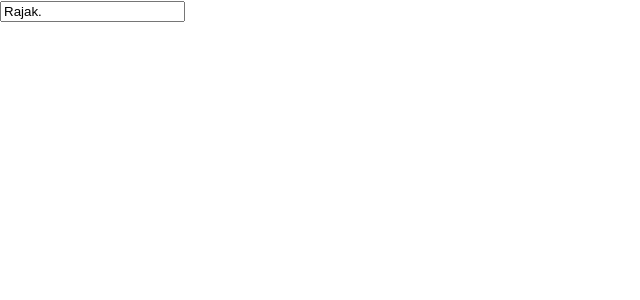
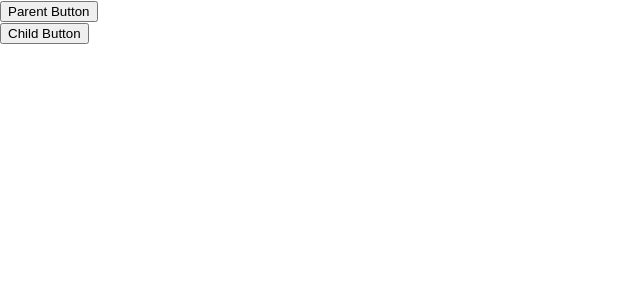
Before and after one commit to Mr-Brown-Rafi/React_Learning, a React (Create React App) app in the folder react_hooks/: page / in a window 1280 px wide. Shown: the top 300 px of the page, without its empty margins (0-640 px from the left). Built offline with nearby package versions, Linux system fonts and the light colour scheme.

Commit message:
Explored useImperative hook

```diff
--- a/react_hooks/src/App.js
+++ b/react_hooks/src/App.js
@@ -1,5 +1,6 @@
 import './App.css';
-import UseLayoutEffectHookExplore from './usereducer_hook/UseLayoutEffectHookEExplore';
+import ImperativeHook from './useImparativeHandleHook/imperativeHook'
+//import UseLayoutEffectHookExplore from './usereducer_hook/UseLayoutEffectHookEExplore';
 //import UserefhookExplore from './useref_hook/UserefhookExplore';
 //import UseeffectExplore from './useeffect_hook/useeffectExplore';
 //import UsereducerExplore from './usereducer_hook/UsereducerExplore';
@@ -11,7 +12,8 @@ function App() {
     //<UsereducerExplore />
    //< UseeffectExplore/>
     //<UserefhookExplore />
-    <UseLayoutEffectHookExplore/>
+    //<UseLayoutEffectHookExplore/>
+    <ImperativeHook />
   );
 }
 
--- /dev/null
+++ b/react_hooks/src/useImparativeHandleHook/Button.js
@@ -0,0 +1,27 @@
+import React from "react";
+import { useState } from "react";
+import { forwardRef, useImperativeHandle } from "react";
+
+const Button = forwardRef((props,ref) => {
+  const [toggle, setToggle] = useState(false);
+
+
+  //for useImperativeHandle we need to pass ref and a function which returns an object of function as shown in below.
+  useImperativeHandle(ref, () => ({
+    alterToggle() {
+      setToggle(!toggle);
+    },
+  }));
+
+  return (
+    <>
+      {/* <button onClick={onClickHandler}>Child Button</button><br/> */}
+
+      <button>Child Button</button>
+      <br />
+      {toggle && <span>This text displayed.</span>}
+    </>
+  );
+});
+
+export default Button;
--- /dev/null
+++ b/react_hooks/src/useImparativeHandleHook/imperativeHook.js
@@ -0,0 +1,20 @@
+import React from "react";
+import Button from "./Button";
+import { useRef } from "react";
+
+const ImperativeHook = () => {
+  const ButtonRef = useRef(null);
+  const onClickHandler = () => {
+    ButtonRef.current.alterToggle();
+  };
+
+  return (
+    <>
+      <button onClick={onClickHandler}>Parent Button</button>
+      <br />
+      <Button ref={ButtonRef} />
+    </>
+  );
+};
+
+export default ImperativeHook;
```
